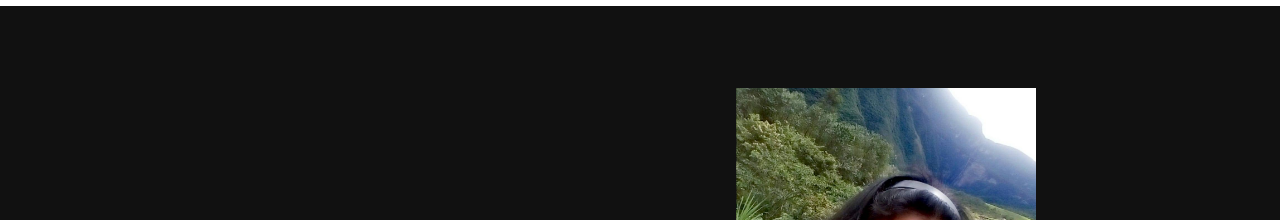
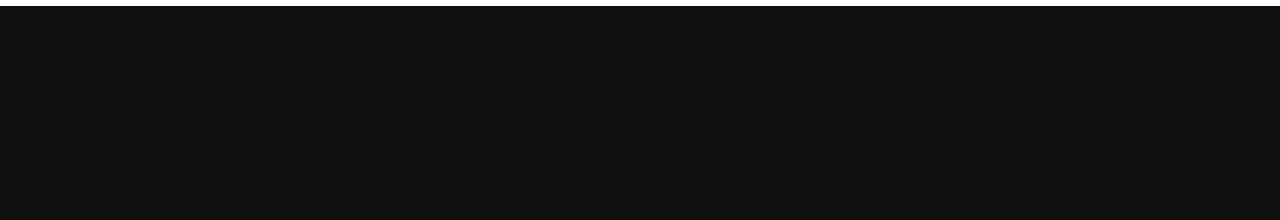
Before and after one commit to VilmaG/VilmaG.github.io, a plain HTML site: page index.html in a window 1280 px wide. Shown: the part 77-297 px from the top of the page. Drawn offline with nearby package versions, Linux system fonts and the light colour scheme.

Commit message:
laboratorio4

```diff
--- a/index.html
+++ b/index.html
@@ -73,7 +73,7 @@
             <p>Estudio la carrera de Ingeniería de Sistemas, actualmente tengo 23 años.</p>
             </div>
         </div>
-        <div class="column right"><img src="images/vilma.jpg" width="300" alt=""></div>
+
 
         </section>
 
```
